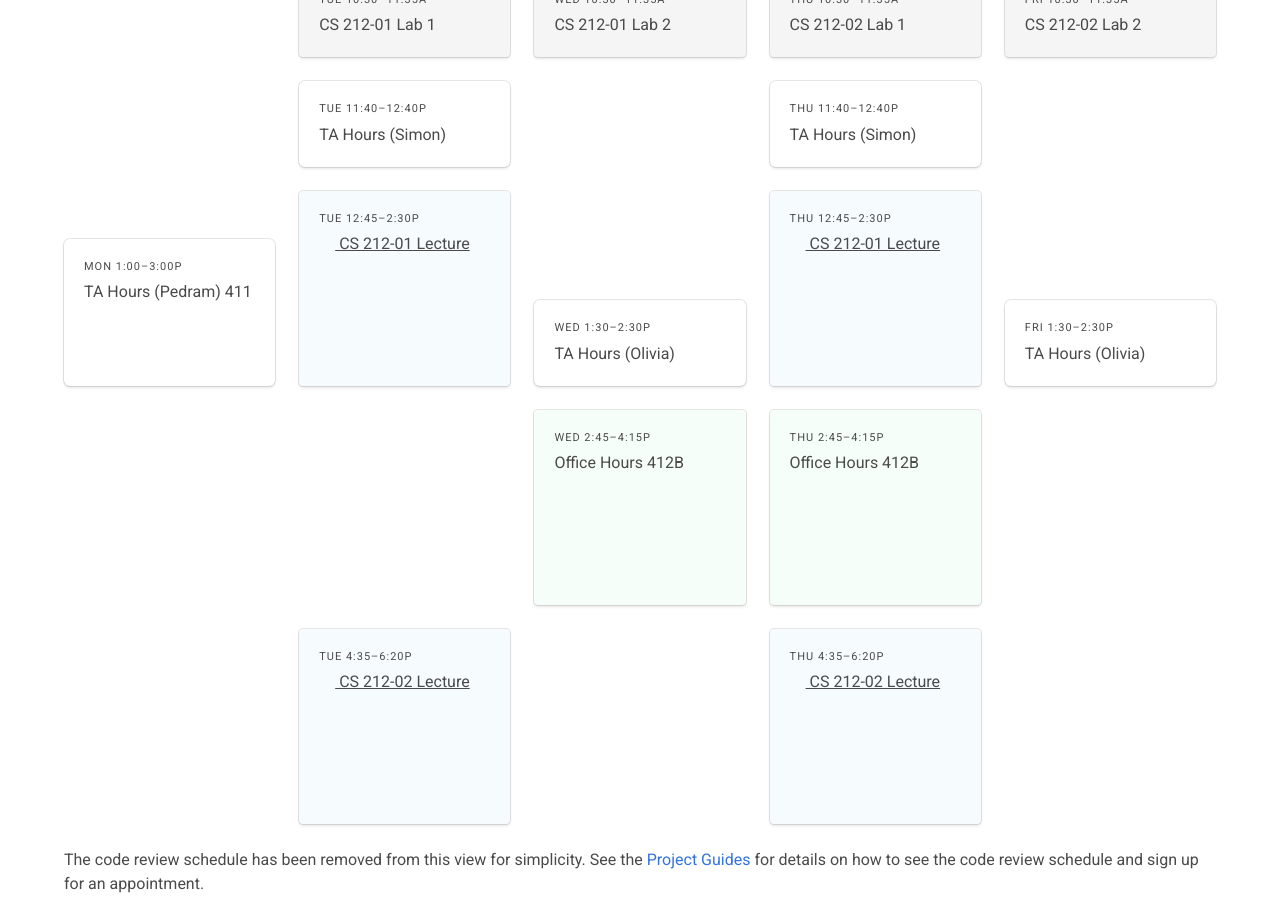
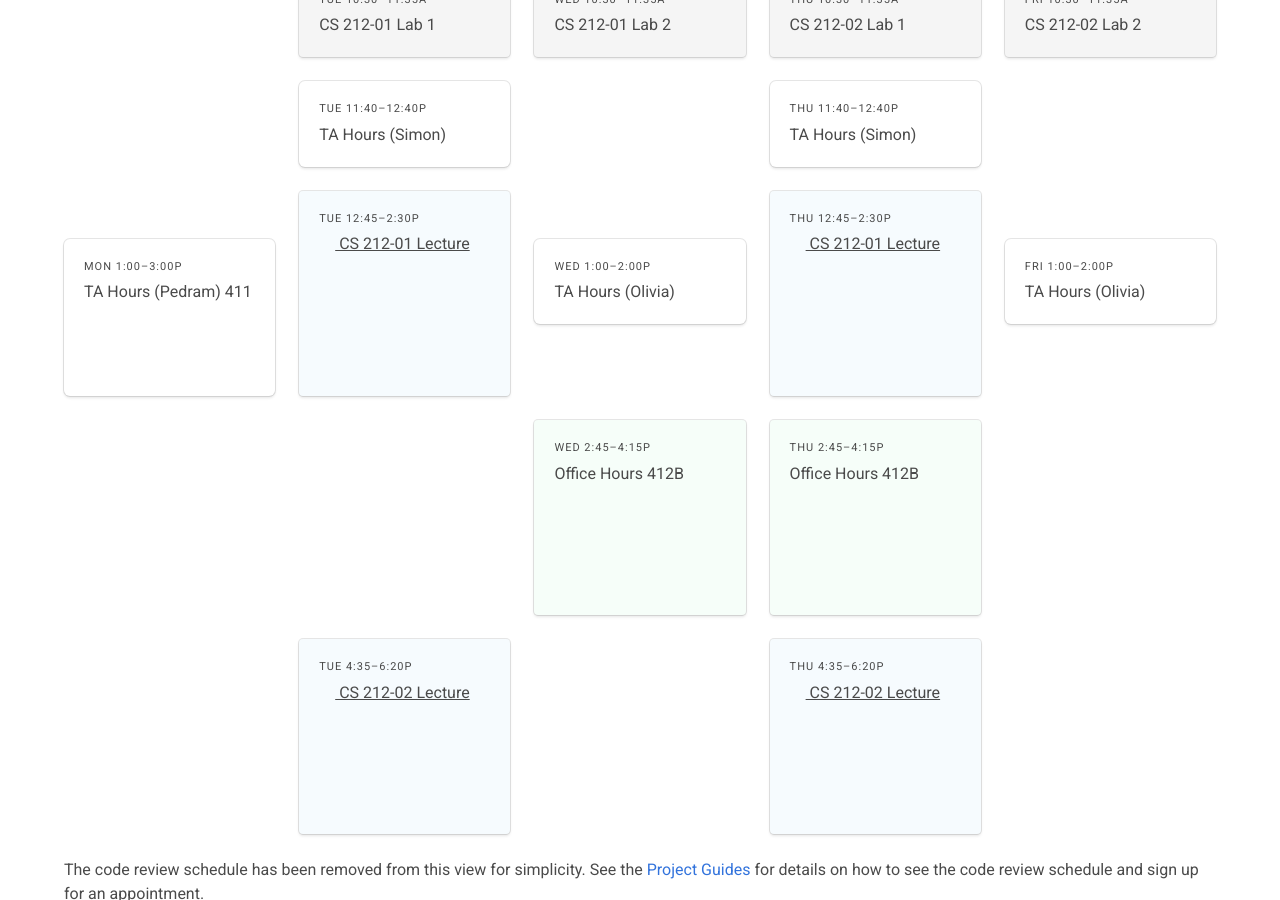
Before and after one commit to usf-cs212-fall2018/usf-cs212-fall2018.github.io, a Jekyll site: the page built from index.html, in a window 1280 px wide and 900 px high, scrolled down 1157 px. Built offline with Jekyll 4.4.1, drawn with Linux system fonts in a browser that asks for light colours; nearby versions of some CDN libraries.

Commit message:
Updating Olivia's office hours.

```diff
--- a/index.html
+++ b/index.html
@@ -119,17 +119,16 @@
         </div>
       </div>
       <div class="tile is-parent is-vertical">
-        <div class="tile is-child box is-invisible">
-          <span class="schedule heading">&nbsp;</span>
-          &nbsp;<br/>
-        </div>
+        <div>&nbsp;<br/>&nbsp;</div>
 
         <div class="tile is-child box">
           <span class="schedule heading">
-            Wed 1:30&ndash;2:30p
+            Wed 1:00&ndash;2:00p
           </span>
           TA Hours (Olivia)
         </div>
+
+        <div>&nbsp;<br/>&nbsp;</div>
       </div>
       <div class="tile is-parent">
         <div class="tile is-child box message is-info">
@@ -140,17 +139,16 @@
         </div>
       </div>
       <div class="tile is-parent is-vertical">
-        <div class="tile is-child box is-invisible">
-          <span class="schedule heading">&nbsp;</span>
-          &nbsp;<br/>
-        </div>
+        <div>&nbsp;<br/>&nbsp;</div>
 
         <div class="tile is-child box">
           <span class="schedule heading">
-            Fri 1:30&ndash;2:30p
+            Fri 1:00&ndash;2:00p
           </span>
           TA Hours (Olivia)
         </div>
+
+        <div>&nbsp;<br/>&nbsp;</div>
       </div>
     </div>
 
--- a/syllabus.html
+++ b/syllabus.html
@@ -185,7 +185,7 @@
         <div class="column">
           <strong>Olivia Kumar</strong><br/>
           <i class="fas fa-fw fa-calendar-alt"></i> Wednesdays, Fridays<br/>
-          <i class="fas fa-fw fa-clock"></i> 1:30pm &ndash; 2:30pm<br/>
+          <i class="fas fa-fw fa-clock"></i> 1:00pm &ndash; 2:00pm<br/>
           <i class="fas fa-fw fa-map-marker-alt"></i> <a href="https://www.usfca.edu/campus-buildings-services/main-campus/harney-science">Harney Science</a> 411<br/>
           <i class="fas fa-fw fa-clipboard"></i> Project Verification
         </div>
```
